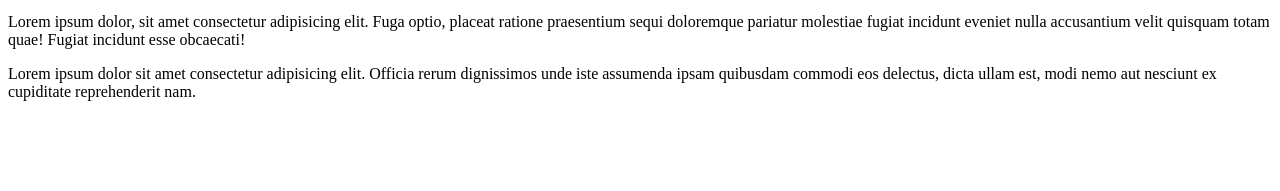
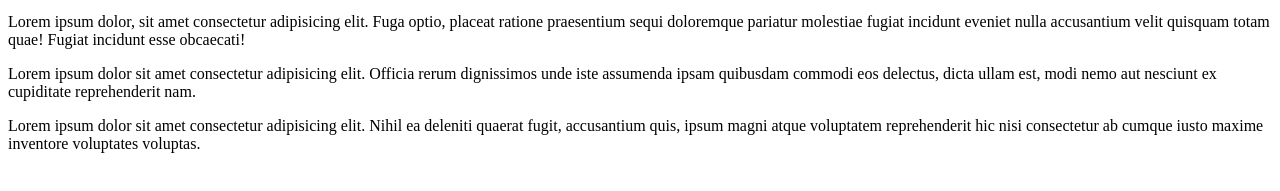
Before and after one commit to Kepinski-ei19/nowy_rok_2022-3, a plain HTML site: page index.html in a window 1280 px wide. Shown: the part 119-310 px from the top of the page. Drawn offline with Linux system fonts and the light colour scheme.

Commit message:
add aside

```diff
--- a/index.html
+++ b/index.html
@@ -33,5 +33,13 @@
         </p>
       </article>
     </main>
+    <aside>
+      <p>
+        Lorem ipsum dolor sit amet consectetur adipisicing elit. Nihil ea
+        deleniti quaerat fugit, accusantium quis, ipsum magni atque voluptatem
+        reprehenderit hic nisi consectetur ab cumque iusto maxime inventore
+        voluptates voluptas.
+      </p>
+    </aside>
   </body>
 </html>
```
